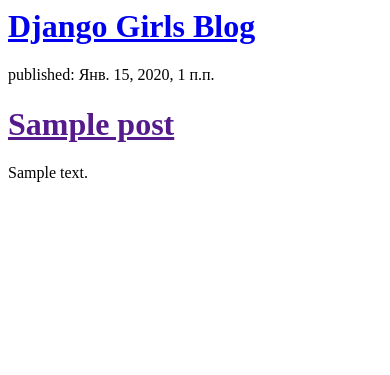
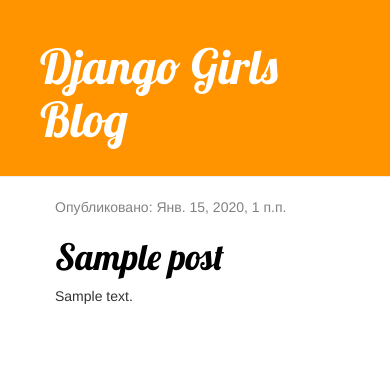
Before and after one commit to redhat10001/my-first-blog, a Django app: page / in a window 390 px wide. Shown: the top 375 px of the page. Run offline with Django 3.2, Linux system fonts and the light colour scheme; tables that the repository leaves empty hold one stand-in row (values such as "Sample post"); some libraries are stand-ins or nearby versions.

Commit message:
My Django Girls app, first commit

```diff
--- /dev/null
+++ b/blog/static/css/blog.css
@@ -0,0 +1,52 @@
+
+body {
+    /*padding-left: 15px;*/
+    padding: 0;
+}
+
+.page-header {
+    background-color: #ff9400;
+    margin-top: 0;
+    padding: 20px 20px 20px 40px;
+}
+
+.page-header h1, .page-header h1 a, .page-header h1 a:visited, .page-header h1 a:active {
+    color: #ffffff;
+    font-size: 36pt;
+    text-decoration: none;
+}
+
+.content {
+    margin-left: 40px;
+}
+
+h1, h2, h3, h4 {
+    font-family: 'Lobster', cursive;
+}
+
+.date {
+    color: #828282;
+}
+
+.save {
+    float: right;
+}
+
+.post-form textarea, .post-form input {
+    width: 100%;
+}
+
+.top-menu, .top-menu:hover, .top-menu:visited {
+    color: #ffffff;
+    float: right;
+    font-size: 26pt;
+    margin-right: 20px;
+}
+
+.post {
+    margin-bottom: 70px;
+}
+
+.post h1 a, .post h1 a:visited {
+    color: #000000;
+}
--- a/blog/templates/blog/post_list.html
+++ b/blog/templates/blog/post_list.html
@@ -1,19 +1,32 @@
+{% load static %}
 <html>
     <head>
         <title>Django Girls blog</title>
+<link rel="stylesheet" href="//maxcdn.bootstrapcdn.com/bootstrap/3.2.0/css/bootstrap.min.css">
+<link rel="stylesheet" href="//maxcdn.bootstrapcdn.com/bootstrap/3.2.0/css/bootstrap-theme.min.css">
+<link href="https://fonts.googleapis.com/css?family=Lobster&subset=latin,cyrillic" rel="stylesheet" type="text/css">
+<link rel="stylesheet" href="{% static 'css/blog.css' %}">
+
     </head>
     <body>
-        <div>
+        <div class="page-header">
             <h1><a href="/">Django Girls Blog</a></h1>
         </div>
-
-        {% for post in posts %}
-        <div>
-        <p>published: {{ post.published_date }}</p>
-        <h1><a href="">{{ post.title }}</a></h1>
-        <p>{{ post.text|linebreaksbr }}</p>
-        </div>
-        {% endfor %}
+        <div class="content container">
+               <div class="row">
+                     <div class="col-md-8">
+                              {% for post in posts %}
+                    <div class="post">
+               <div class="date">
+                        <p>Опубликовано: {{ post.published_date }}</p>
+                </div>
+                    <h1><a href="">{{ post.title }}</a></h1>
+                    <p>{{ post.text|linebreaksbr }}</p>
+                </div>
+            {% endfor %}
+                      </div>
+                 </div>
+             </div>
         <!--<div>
             <p>published: 14.06.2014, 12:14</p>
             <h2><a href="">My first post</a></h2>
```
